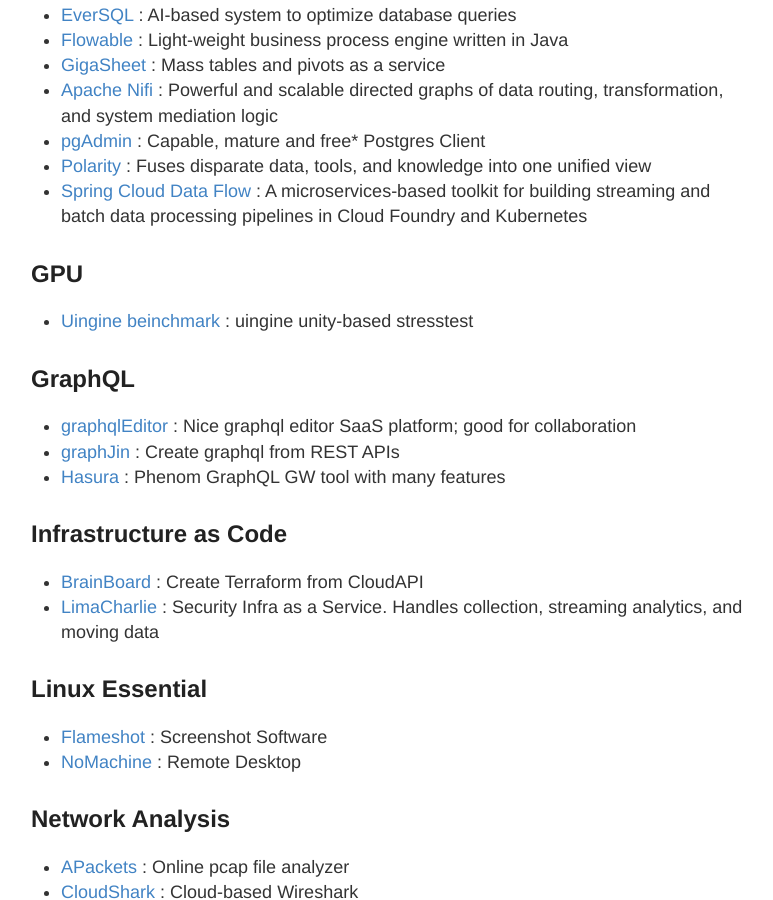
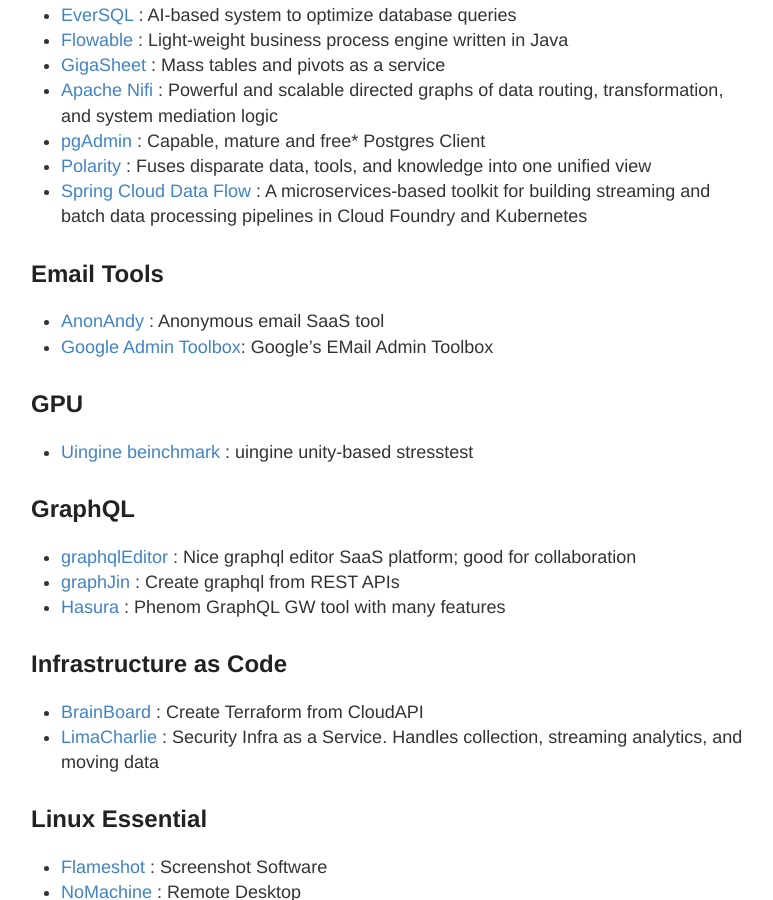
Before and after one commit to stevehenderson/stevehenderson.github.io, a Jekyll site: the page built from tools.md, in a window 1280 px wide and 900 px high, scrolled down 773 px. Shown: the whole window, without its empty margins (249-1022 px from the left). Built offline with Jekyll 4.4.1, drawn with Linux system fonts in a browser that asks for light colours.

Commit message:
Update tools.md

```diff
--- a/tools.md
+++ b/tools.md
@@ -29,6 +29,11 @@
    * [pgAdmin](https://www.pgadmin.org/) : Capable, mature and free* Postgres Client
    * [Polarity](https://polarity.io/) : Fuses disparate data, tools, and knowledge into one unified view
    * [Spring Cloud Data Flow](https://dataflow.spring.io/) :  A microservices-based toolkit for building streaming and batch data processing pipelines in Cloud Foundry and Kubernetes
+
+
+## Email Tools
+   * [AnonAndy](https://anonaddy.com/) : Anonymous email SaaS tool
+   * [Google Admin Toolbox](https://toolbox.googleapps.com/apps/checkmx/):  Google's EMail Admin Toolbox
 
 ## GPU
    * [Uingine beinchmark](https://benchmark.unigine.com/) : uingine unity-based stresstest
```
